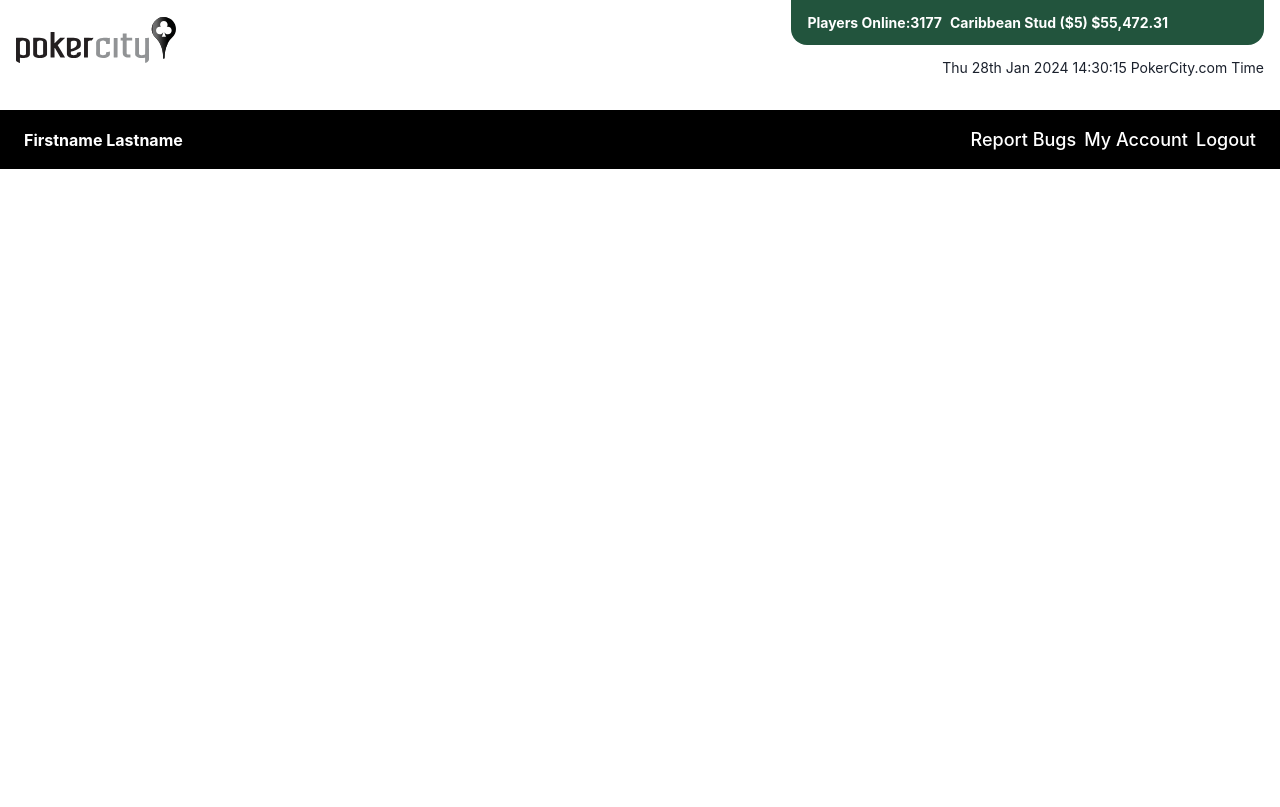
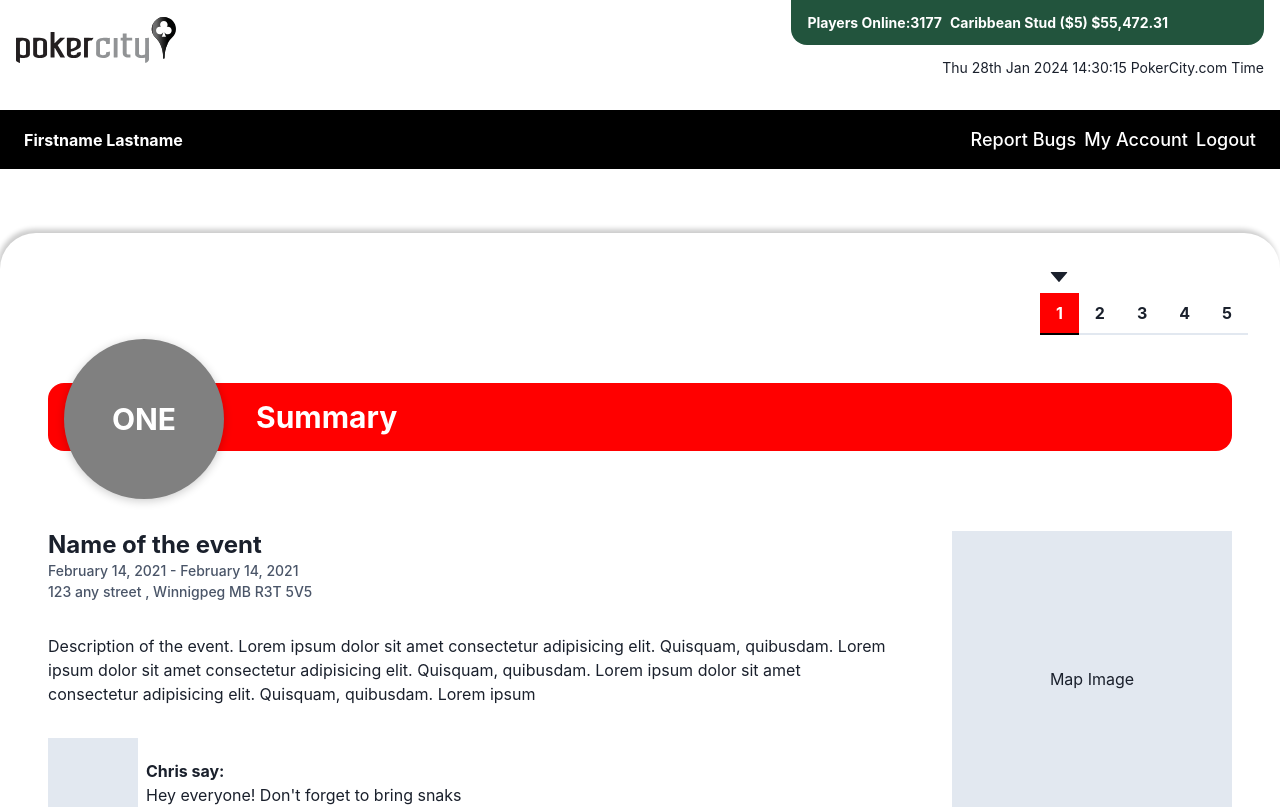
Before and after one commit to Anamika-nandi/functional-app, a React (Vite) app: page / in a window 1280 px wide. Shown: the top 807 px of the page. Built offline with nearby package versions, Linux system fonts and the light colour scheme.

Commit message:
header done

```diff
--- a/src/pages/home/Home.jsx
+++ b/src/pages/home/Home.jsx
@@ -6,9 +6,9 @@ const Home = () => {
   return (
     <div>
       <Header />
-      {/* <RoundLayout>
+      <RoundLayout>
         <PokerTabs />
-      </RoundLayout> */}
+      </RoundLayout>
     </div>
   );
 };
--- a/src/pages/home/Summary/SummaryHeader.jsx
+++ b/src/pages/home/Summary/SummaryHeader.jsx
@@ -3,7 +3,11 @@ import { Box, Grid, Heading } from "@chakra-ui/react";
 const SummaryHeader = () => {
   return (
     <Box
-      p="4"
+      px="4"
+      py={{
+        base: "2",
+        md: "4",
+      }}
       bg="red"
       borderRadius="2xl"
       color="white"
@@ -15,16 +19,38 @@ const SummaryHeader = () => {
       <Grid
         placeItems="center"
         borderRadius="full"
-        boxSize="40"
-        top="-65%"
+        boxSize={{
+          base: "20",
+          md: "40",
+        }}
+        top={{
+          base: "-30%",
+          md: "-65%",
+        }}
         boxShadow="0px 2px 10px rgba(0,0,0,0.2)"
         pos="absolute"
         bg="gray"
       >
-        <Heading fontSize="4xl">ONE</Heading>
+        <Heading
+          fontSize={{
+            base: "xl",
+            md: "3xl",
+          }}
+        >
+          ONE
+        </Heading>
       </Grid>
 
-      <Heading fontSize="3xl" pl="48">
+      <Heading
+        fontSize={{
+          base: "2xl",
+          md: "3xl",
+        }}
+        pl={{
+          base: "24",
+          md: "48",
+        }}
+      >
         Summary
       </Heading>
     </Box>
```
